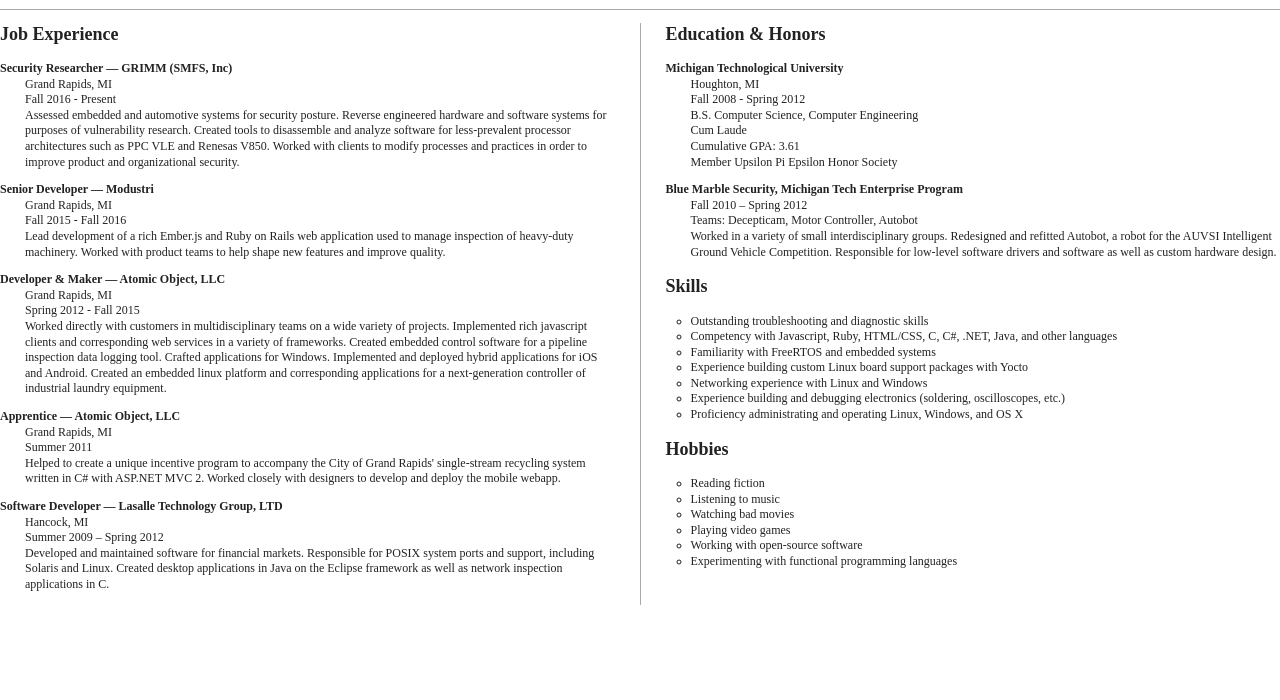
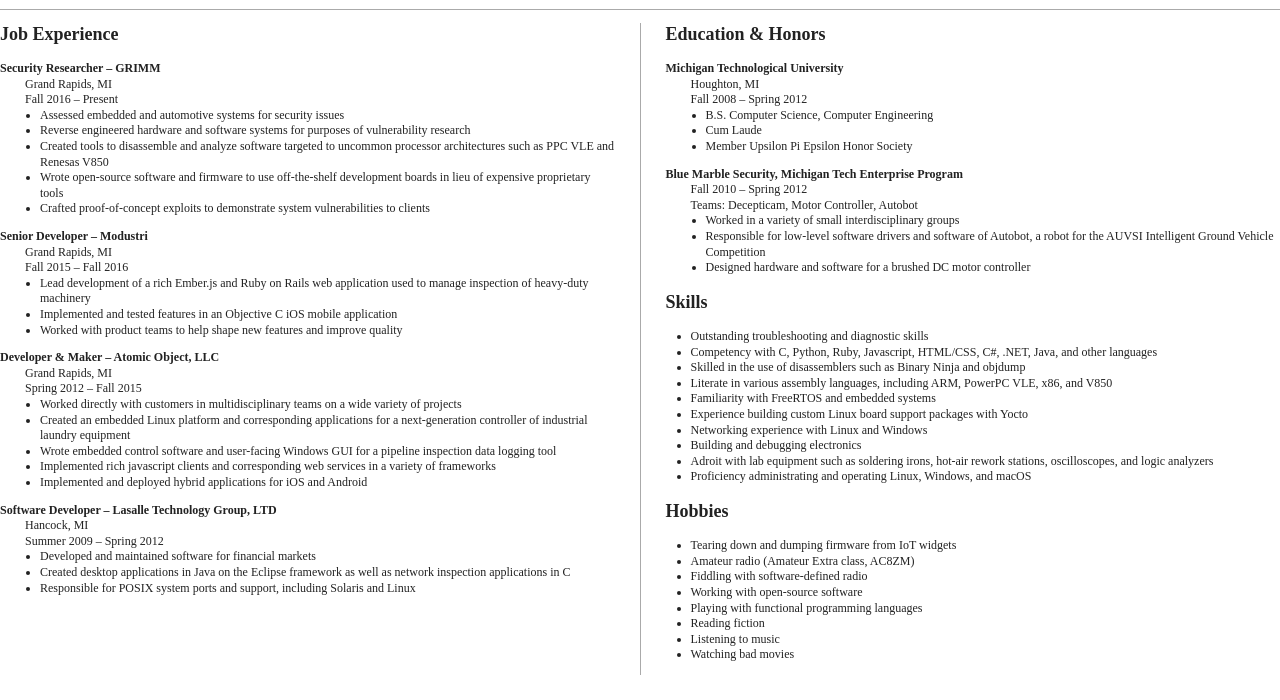
Before and after one commit to ehntoo/resume, a plain HTML site: page index.html in a window 1280 px wide. Shown: the part 50-750 px from the top of the page. Drawn offline with Linux system fonts and the light colour scheme.

Commit message:
Style updates and major content updates

```diff
--- a/css/main.css
+++ b/css/main.css
@@ -98,7 +98,7 @@
 /* ==========================================================================
    Author's custom styles
    ========================================================================== */
-ul li { list-style: circle; }
+ul li { list-style: disc; }
 
 header h1 { font-weight: 600; margin: 0; }
 header ul { font-weight: 400; }
@@ -151,8 +151,16 @@
   margin-bottom: 1em;
 }
 
-#experience li, #education li {
+ul.nobullet > li {
   list-style: none;
+}
+
+#experience ul ul, #education ul ul {
+  padding-left: 15px;
+}
+
+#experience li li, #education li li {
+  list-style: disc;
 }
 
 #experience dt, #education dt {
--- a/index.html
+++ b/index.html
@@ -24,59 +24,72 @@
             <section id="experience">
               <h2>Job Experience</h2>
               <dl>
-                <dt>Security Researcher &mdash; GRIMM (SMFS, Inc)</dt>
+                <dt>Security Researcher &ndash; GRIMM</dt>
                 <dd>
-                  <ul>
+                  <ul class="nobullet">
                     <li>Grand Rapids, MI</li>
-                    <li>Fall 2016 - Present</li>
+                    <li>Fall 2016 &ndash; Present</li>
                     <li>
-                      Assessed embedded and automotive systems for security posture. Reverse engineered hardware and software systems for purposes of vulnerability research. Created tools to disassemble and analyze software for less-prevalent processor architectures such as PPC VLE and Renesas V850. Worked with clients to modify processes and practices in order to improve product and organizational security.
+                      <ul>
+                        <li>Assessed embedded and automotive systems for security issues</li>
+                        <li>Reverse engineered hardware and software systems for purposes of vulnerability research</li>
+                        <li>Created tools to disassemble and analyze software targeted to uncommon processor architectures such as PPC VLE and Renesas V850</li>
+                        <li>Wrote open-source software and firmware to use off-the-shelf development boards in lieu of expensive proprietary tools</li>
+                        <li>Crafted proof-of-concept exploits to demonstrate system vulnerabilities to clients</li>
+                      </ul>
                     </li>
                   </ul>
                 </dd>
-                <dt>Senior Developer &mdash; Modustri</dt>
+                <dt>Senior Developer &ndash; Modustri</dt>
                 <dd>
-                  <ul>
+                  <ul class="nobullet">
                     <li>Grand Rapids, MI</li>
-                    <li>Fall 2015 - Fall 2016</li>
+                    <li>Fall 2015 &ndash; Fall 2016</li>
                     <li>
-                      Lead development of a rich Ember.js and Ruby on Rails web application used to manage inspection of heavy-duty machinery. Worked with product teams to help shape new features and improve quality.
+                      <ul>
+                        <li>Lead development of a rich Ember.js and Ruby on Rails web application used to manage inspection of heavy-duty machinery</li>
+                        <li>Implemented and tested features in an Objective C iOS mobile application</li>
+                        <li>Worked with product teams to help shape new features and improve quality</li>
+                      </ul>
                     </li>
                   </ul>
                 </dd>
-                <dt>Developer &amp; Maker &mdash; Atomic Object, LLC</dt>
+                <dt>Developer &amp; Maker &ndash; Atomic Object, LLC</dt>
                 <dd>
-                  <ul>
+                  <ul class="nobullet">
                     <li>Grand Rapids, MI</li>
-                    <li>Spring 2012 - Fall 2015</li>
+                    <li>Spring 2012 &ndash; Fall 2015</li>
                     <li>
-                      Worked directly with customers in multidisciplinary teams on a wide variety of projects. Implemented rich javascript clients and corresponding web services in a variety of frameworks. Created embedded control software for a pipeline inspection data logging tool. Crafted applications for Windows. Implemented and deployed hybrid applications for iOS and Android. Created an embedded linux platform and corresponding applications for a next-generation controller of industrial laundry equipment.
+                      <ul>
+                        <li>Worked directly with customers in multidisciplinary teams on a wide variety of projects</li>
+                        <li>Created an embedded Linux platform and corresponding applications for a next-generation controller of industrial laundry equipment</li>
+                        <li>Wrote embedded control software and user-facing Windows GUI for a pipeline inspection data logging tool</li>
+                        <li>Implemented rich javascript clients and corresponding web services in a variety of frameworks</li>
+                        <li>Implemented and deployed hybrid applications for iOS and Android</li>
+                      </ul>
                     </li>
                   </ul>
                 </dd>
 
-                <dt>Apprentice &mdash; Atomic Object, LLC</dt>
+                <dt>Software Developer &ndash; Lasalle Technology Group, LTD</dt>
                 <dd>
-                  <ul>
-                    <li>Grand Rapids, MI</li>
-                    <li>Summer 2011</li>
-                    <li>Helped to create a unique incentive program to accompany the City of Grand Rapids' single-stream recycling system written in C# with ASP.NET MVC 2.  Worked closely with designers to develop and deploy the mobile webapp.</li>
-                  </ul>
-                </dd>
-
-                <dt>Software Developer &mdash; Lasalle Technology Group, LTD</dt>
-                <dd>
-                  <ul>
+                  <ul class="nobullet">
                     <li>Hancock, MI</li>
-                    <li>Summer 2009 – Spring 2012</li>
-                    <li>Developed and maintained software for financial markets. Responsible for POSIX system ports and support, including Solaris and Linux. Created desktop applications in Java on the Eclipse framework as well as network inspection applications in C.</li>
+                    <li>Summer 2009 &ndash; Spring 2012</li>
+                    <li>
+                      <ul>
+                        <li>Developed and maintained software for financial markets</li>
+                        <li>Created desktop applications in Java on the Eclipse framework as well as network inspection applications in C</li>
+                        <li>Responsible for POSIX system ports and support, including Solaris and Linux</li>
+                      </ul>
+                    </li>
                   </ul>
                 </dd>
 
 <!--                 <dt>Electronics and Computing Hobbyist</dt> -->
 <!--                 <dd> -->
 <!--                   <ul> -->
-<!--                     <li>Birth &#45; Present</li> -->
+<!--                     <li>Birth &ndash; Present</li> -->
 <!--                     <li>Tinkered with various types of electronics, growing an early interest in computers. Built various circuits and devices, including sound effect boxes and audio devices.</li> -->
 <!--                   </ul> -->
 <!--                 </dd> -->
@@ -89,21 +102,30 @@
               <dl>
                 <dt>Michigan Technological University</dt>
                 <dd>
-                  <ul>
+                  <ul class="nobullet">
                     <li>Houghton, MI</li>
-                    Fall 2008 - Spring 2012
-                    <li>B.S. Computer Science, Computer Engineering</li>
-                    <li>Cum Laude</li>
-                    <li>Cumulative GPA: 3.61</li>
-                    <li>Member Upsilon Pi Epsilon Honor Society</li>
+                    <li>Fall 2008 &ndash; Spring 2012</li>
+                    <li>
+                      <ul>
+                        <li>B.S. Computer Science, Computer Engineering</li>
+                        <li>Cum Laude</li>
+                        <li>Member Upsilon Pi Epsilon Honor Society</li>
+                      </ul>
+                    </li>
                   </ul>
                 </dd>
                 <dt>Blue Marble Security, Michigan Tech Enterprise Program</dt>
                 <dd>
-                  <ul>
-                    <li>Fall 2010 – Spring 2012</li>
+                  <ul class="nobullet">
+                    <li>Fall 2010 &ndash; Spring 2012</li>
                     <li>Teams: Decepticam, Motor Controller, Autobot</li>
-                    <li>Worked in a variety of small interdisciplinary groups. Redesigned and refitted Autobot, a robot for the AUVSI Intelligent Ground Vehicle Competition. Responsible for low-level software drivers and software as well as custom hardware design.</li>
+                    <li>
+                      <ul>
+                        <li>Worked in a variety of small interdisciplinary groups</li>
+                        <li>Responsible for low-level software drivers and software of Autobot, a robot for the AUVSI Intelligent Ground Vehicle Competition</li>
+                        <li>Designed hardware and software for a brushed DC motor controller</li>
+                      </ul>
+                    </li>
                   </ul>
                 </dd>
               </dl>
@@ -112,23 +134,28 @@
               <h2>Skills</h2>
               <ul>
                 <li>Outstanding troubleshooting and diagnostic skills</li>
-                <li>Competency with Javascript, Ruby, HTML/CSS, C, C#, .NET, Java, and other languages</li>
+                <li>Competency with C, Python, Ruby, Javascript, HTML/CSS, C#, .NET, Java, and other languages</li>
+                <li>Skilled in the use of disassemblers such as Binary Ninja and objdump</li>
+                <li>Literate in various assembly languages, including ARM, PowerPC VLE, x86, and V850</li>
                 <li>Familiarity with FreeRTOS and embedded systems</li>
                 <li>Experience building custom Linux board support packages with Yocto</li>
                 <li>Networking experience with Linux and Windows</li>
-                <li>Experience building and debugging electronics (soldering, oscilloscopes, etc.)</li>
-                <li>Proficiency administrating and operating Linux, Windows, and OS X</li>
+                <li>Building and debugging electronics</li>
+                <li>Adroit with lab equipment such as soldering irons, hot-air rework stations, oscilloscopes, and logic analyzers</li>
+                <li>Proficiency administrating and operating Linux, Windows, and macOS</li>
               </ul>
             </section>
             <section id="hobbies">
               <h2>Hobbies</h2>
               <ul>
+                <li>Tearing down and dumping firmware from IoT widgets</li>
+                <li>Amateur radio (Amateur Extra class, AC8ZM)</li>
+                <li>Fiddling with software-defined radio</li>
+                <li>Working with open-source software</li>
+                <li>Playing with functional programming languages</li>
                 <li>Reading fiction</li>
                 <li>Listening to music</li>
                 <li>Watching bad movies</li>
-                <li>Playing video games</li>
-                <li>Working with open-source software</li>
-                <li>Experimenting with functional programming languages</li>
               </ul>
             </section>
           </div>
```
